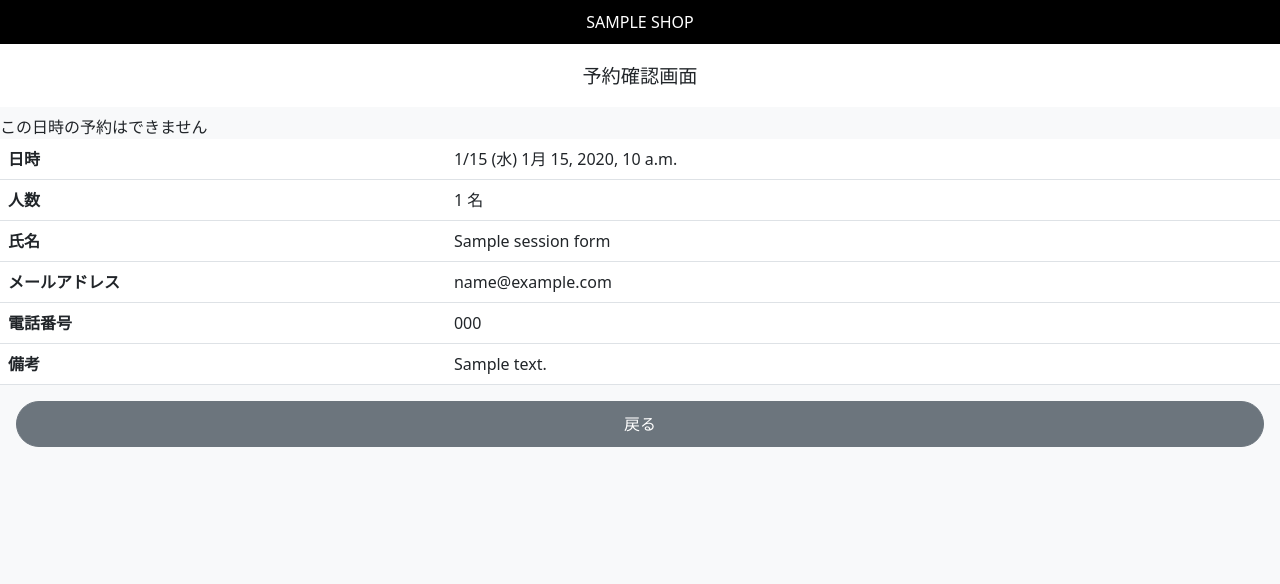
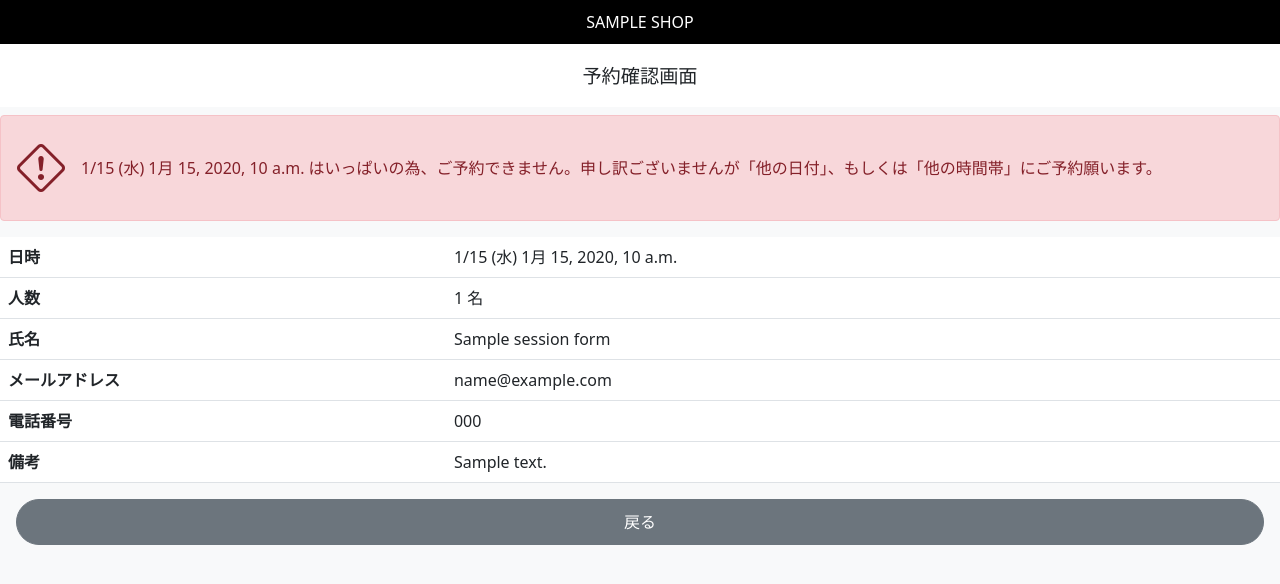
Before and after one commit to kenno-warise/django-reservation-system, a Django app: template templates/reserve/confirm.html in a window 1280 px wide. Shown: the top 584 px of the page. Run offline with Django 3.2, Linux system fonts and the light colour scheme; tables that the repository leaves empty hold one stand-in row (values such as "Sample post"); the template is opened without the code that fills it: values that come from a table or form of the project are taken from there, most other values are stand-ins (such as "Sample title", 1, 10 or a date in 2020).

Commit message:
予約日時重複の最終チェック、重複していたらエラー

```diff
--- a/static/css/style.css
+++ b/static/css/style.css
@@ -40,6 +40,10 @@ header {
   padding-bottom: 20px;
 }
 
+.confirm-icon {
+  font-size: 3rem;
+}
+
 .complete-icon {
   font-size: 3rem;
   color: green;
--- a/templates/reserve/confirm.html
+++ b/templates/reserve/confirm.html
@@ -10,6 +10,9 @@
     <!-- Bootstrap CSS -->
     <link href="https://cdn.jsdelivr.net/npm/bootstrap@5.0.2/dist/css/bootstrap.min.css" rel="stylesheet" integrity="sha384-EVSTQN3/azprG1Anm3QDgpJLIm9Nao0Yz1ztcQTwFspd3yD65VohhpuuCOmLASjC" crossorigin="anonymous">
 
+    <!-- Bootstrap Icons -->
+    <link rel="stylesheet" href="https://cdn.jsdelivr.net/npm/bootstrap-icons@1.8.0/font/bootstrap-icons.css">
+
     <!-- Original CSS -->
     <link href="{% static 'css/style.css' %}" rel="stylesheet" type="text/css">
 
@@ -21,7 +24,15 @@
     <h1>予約確認画面</h1>
 
     {% if reserve_dpc %}
-    この日時の予約はできません
+    <div class="alert alert-danger d-flex align-items-center" role="alert">
+      <div class="me-3">
+      <i class="bi bi-exclamation-diamond confirm-icon"></i></svg>
+      </div>
+    <div>
+      {{ session_form_data.reserve_date | date:"n/j (l)" | cut:"曜日" }} {{ session_form_data.reserve_time }}
+      はいっぱいの為、ご予約できません。申し訳ございませんが「他の日付」、もしくは「他の時間帯」にご予約願います。
+      </div>
+    </div>
     {% endif %}
 
     <table class="table">
```
Lines whose indentation alone changed are shown as unchanged.
